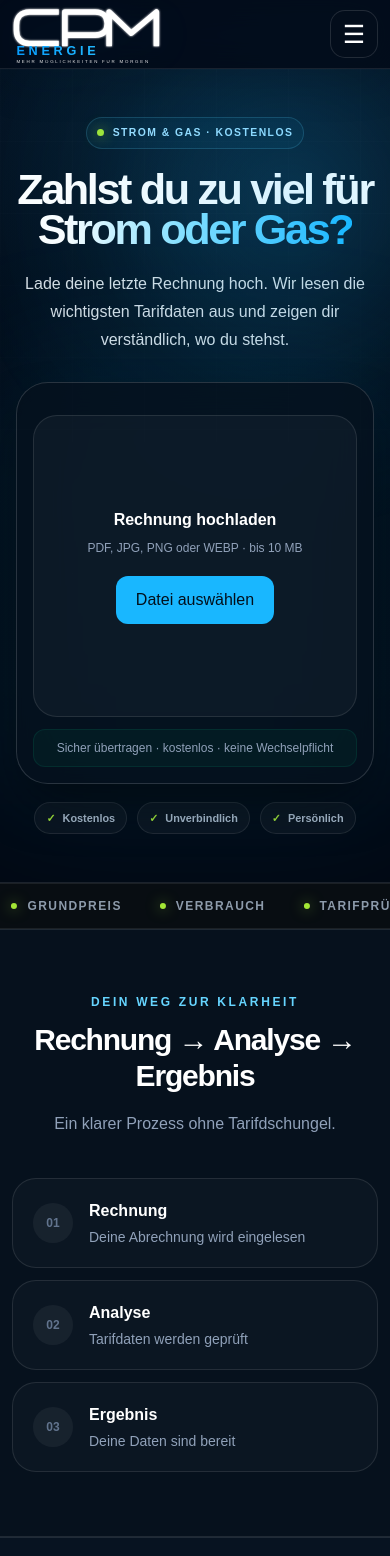
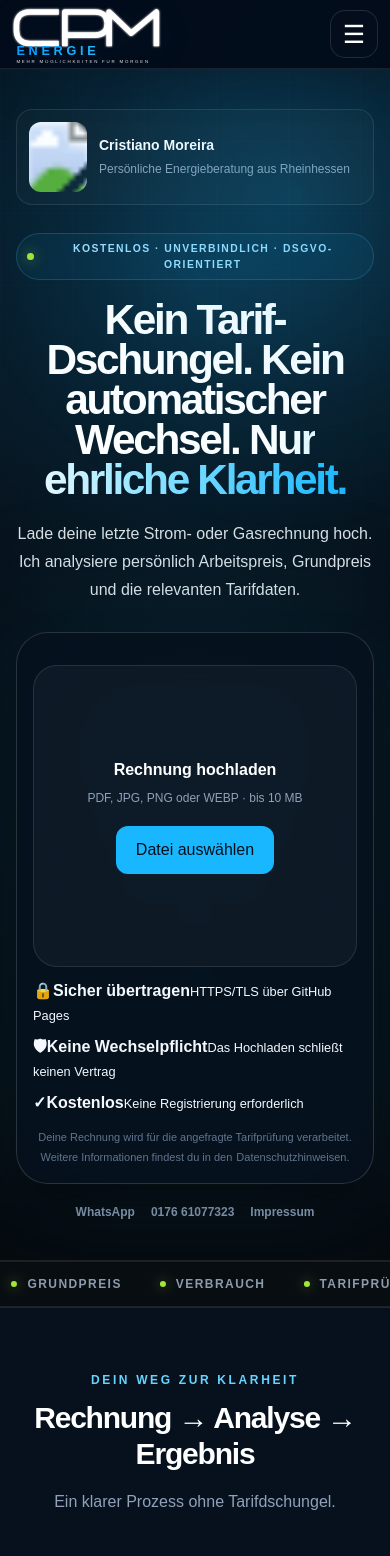
Before and after one commit to svt8f46zcd-stack/cpm-energie-website, a Next.js app: page / in a window 390 px wide. Shown: the top 1556 px of the page. Built offline with nearby package versions, Linux system fonts and the light colour scheme.

Commit message:
feat: strengthen mobile hero trust architecture

```diff
--- a/components/MobileHero.tsx
+++ b/components/MobileHero.tsx
@@ -1,37 +1,67 @@
 "use client";
 
+import Image from "next/image";
 import BillUpload from "@/components/BillUpload";
 
 type BillFlowState = "idle" | "uploading" | "analyzing" | "success" | "error";
 type MobileHeroProps = { onStatusChange?: (status: BillFlowState) => void };
 
+const BASE = process.env.NEXT_PUBLIC_GITHUB_PAGES === "true" ? "/cpm-energie-website" : "";
 const getBillContactPath = () => `${window.location.pathname.startsWith("/cpm-energie-website") ? "/cpm-energie-website" : ""}/kontakt/rechnung/`;
 
 export function MobileHero({ onStatusChange }: MobileHeroProps) {
   return (
-    <section className="mobile-hero hero-premium relative isolate overflow-hidden border-b border-white/10 bg-[#020914]" aria-labelledby="mobile-hero-heading">
-      <div className="absolute inset-0 -z-20 bg-[radial-gradient(circle_at_50%_18%,rgba(25,183,255,.19),transparent_38%),linear-gradient(180deg,#06182b_0%,#020914_82%)]" />
-      <div className="absolute inset-0 -z-10 bg-[linear-gradient(180deg,rgba(2,9,20,.42)_0%,rgba(2,9,20,.76)_42%,#020914_90%)]" />
+    <section className="mobile-hero hero-premium relative isolate overflow-hidden border-b border-white/10 bg-[#06090d]" aria-labelledby="mobile-hero-heading">
+      <div className="absolute inset-0 -z-20 bg-[radial-gradient(circle_at_50%_18%,rgba(25,183,255,.16),transparent_38%),linear-gradient(180deg,#06131f_0%,#06090d_88%)]" />
 
-      <div className="mx-auto flex min-h-[calc(100svh-68px)] w-full max-w-[620px] flex-col justify-center px-4 py-12">
-        <div className="text-center">
-          <div className="hero-kicker">Strom &amp; Gas · kostenlos</div>
-          <h1 id="mobile-hero-heading" className="mt-5 text-[2.7rem] font-black leading-[.94] tracking-[-.055em] text-white sm:text-5xl">Zahlst du zu viel für <span className="gradient-text">Strom oder Gas?</span></h1>
-          <p className="mx-auto mt-5 max-w-[500px] text-base leading-7 text-slate-100/90">Lade deine letzte Rechnung hoch. Wir lesen die wichtigsten Tarifdaten aus und zeigen dir verständlich, wo du stehst.</p>
+      <div className="mx-auto flex min-h-[calc(100svh-68px)] w-full max-w-[620px] flex-col px-4 py-10">
+        <div className="flex items-center gap-3 rounded-2xl border border-white/10 bg-white/[.025] p-3">
+          <Image
+            src={`${BASE}/cristiano.svg`}
+            alt="Cristiano Moreira, persönlicher Ansprechpartner von CPM Energie"
+            width={70}
+            height={70}
+            priority
+            className="h-[70px] w-[58px] shrink-0 rounded-xl object-cover object-center"
+          />
+          <div>
+            <p className="text-sm font-black text-white">Cristiano Moreira</p>
+            <p className="mt-1 text-xs leading-5 text-slate-400">Persönliche Energieberatung aus Rheinhessen</p>
+          </div>
+        </div>
+
+        <div className="mt-7 text-center">
+          <div className="hero-kicker">Kostenlos · Unverbindlich · DSGVO-orientiert</div>
+          <h1 id="mobile-hero-heading" className="mt-5 text-[2.65rem] font-black leading-[.94] tracking-[-.055em] text-white sm:text-5xl">
+            Kein Tarif-Dschungel. Kein automatischer Wechsel. <span className="gradient-text">Nur ehrliche Klarheit.</span>
+          </h1>
+          <p className="mx-auto mt-5 max-w-[500px] text-base leading-7 text-slate-100/90">
+            Lade deine letzte Strom- oder Gasrechnung hoch. Ich analysiere persönlich Arbeitspreis, Grundpreis und die relevanten Tarifdaten.
+          </p>
         </div>
 
         <div className="relative mx-auto mt-7 w-full max-w-[520px]">
           <div className="absolute -inset-5 rounded-[2.4rem] bg-[#19b7ff]/10 blur-3xl" />
           <div className="relative rounded-[2rem] border border-white/15 bg-[#06111dcc] p-4 shadow-2xl shadow-black/50 backdrop-blur-xl">
             <BillUpload onStatusChange={onStatusChange} onContinue={() => window.location.assign(getBillContactPath())} />
-            <div className="mt-3 rounded-xl border border-emerald-400/10 bg-emerald-400/5 px-3 py-2 text-center text-xs leading-5 text-slate-400">Sicher übertragen · kostenlos · keine Wechselpflicht</div>
+
+            <div className="mt-3 grid gap-2">
+              <div className="cpm-upload-trust"><b>🔒</b><span><strong>Sicher übertragen</strong><small>HTTPS/TLS über GitHub Pages</small></span></div>
+              <div className="cpm-upload-trust"><b>🛡</b><span><strong>Keine Wechselpflicht</strong><small>Das Hochladen schließt keinen Vertrag</small></span></div>
+              <div className="cpm-upload-trust"><b>✓</b><span><strong>Kostenlos</strong><small>Keine Registrierung erforderlich</small></span></div>
+            </div>
+
+            <p className="mt-3 text-center text-[11px] leading-5 text-slate-500">
+              Deine Rechnung wird für die angefragte Tarifprüfung verarbeitet. Weitere Informationen findest du in den
+              <a href={`${BASE}/datenschutz/`} className="ml-1 text-slate-300 underline">Datenschutzhinweisen</a>.
+            </p>
           </div>
         </div>
 
-        <div className="hero-proof mx-auto mt-5 justify-center">
-          <span>Kostenlos</span>
-          <span>Unverbindlich</span>
-          <span>Persönlich</span>
+        <div className="mt-5 flex justify-center gap-4 text-xs font-bold text-slate-400">
+          <a href="https://wa.me/4917661077323" target="_blank" rel="noopener noreferrer" className="text-white">WhatsApp</a>
+          <a href="tel:+4917661077323" className="text-white">0176 61077323</a>
+          <a href={`${BASE}/impressum/`} className="text-white underline">Impressum</a>
         </div>
       </div>
     </section>
```
